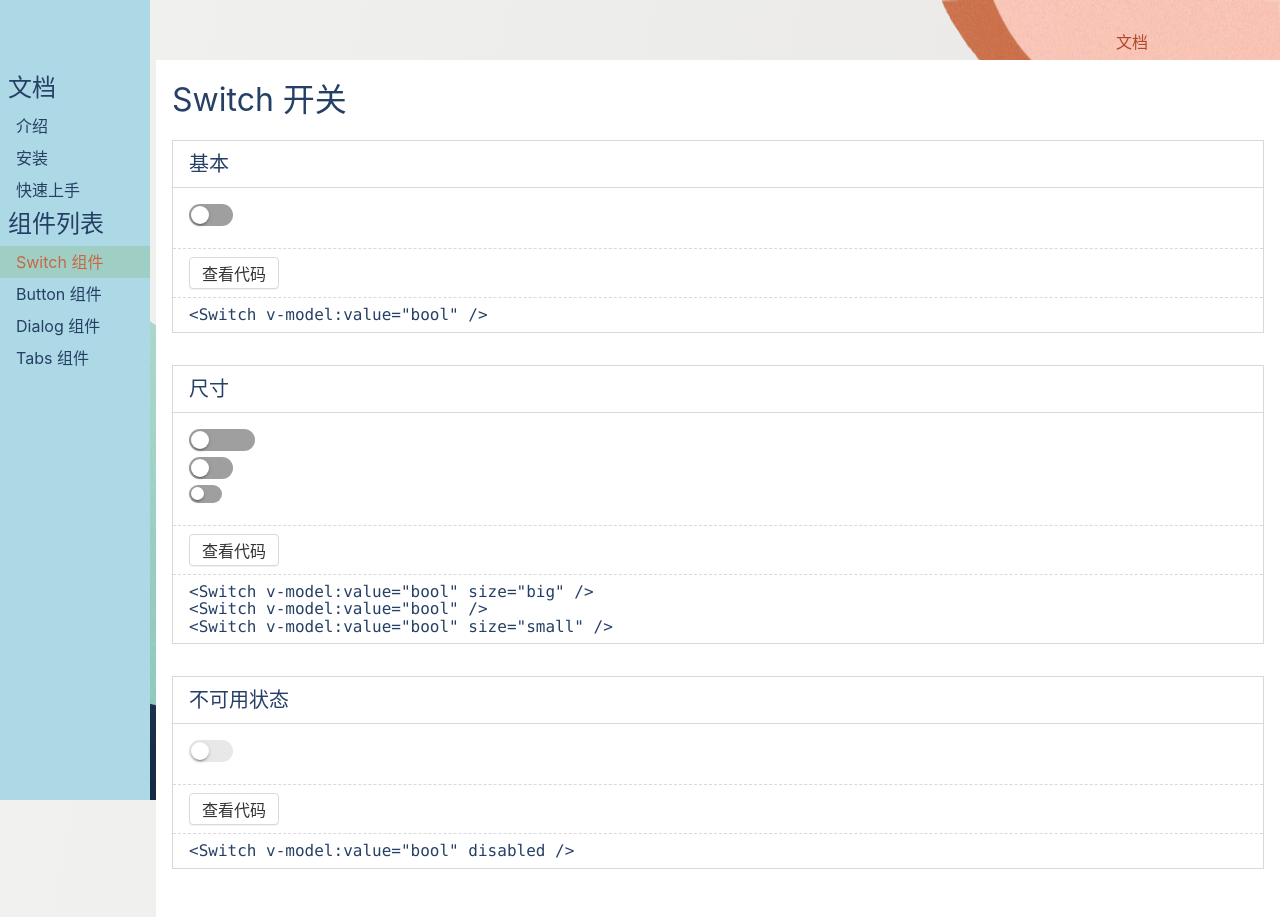
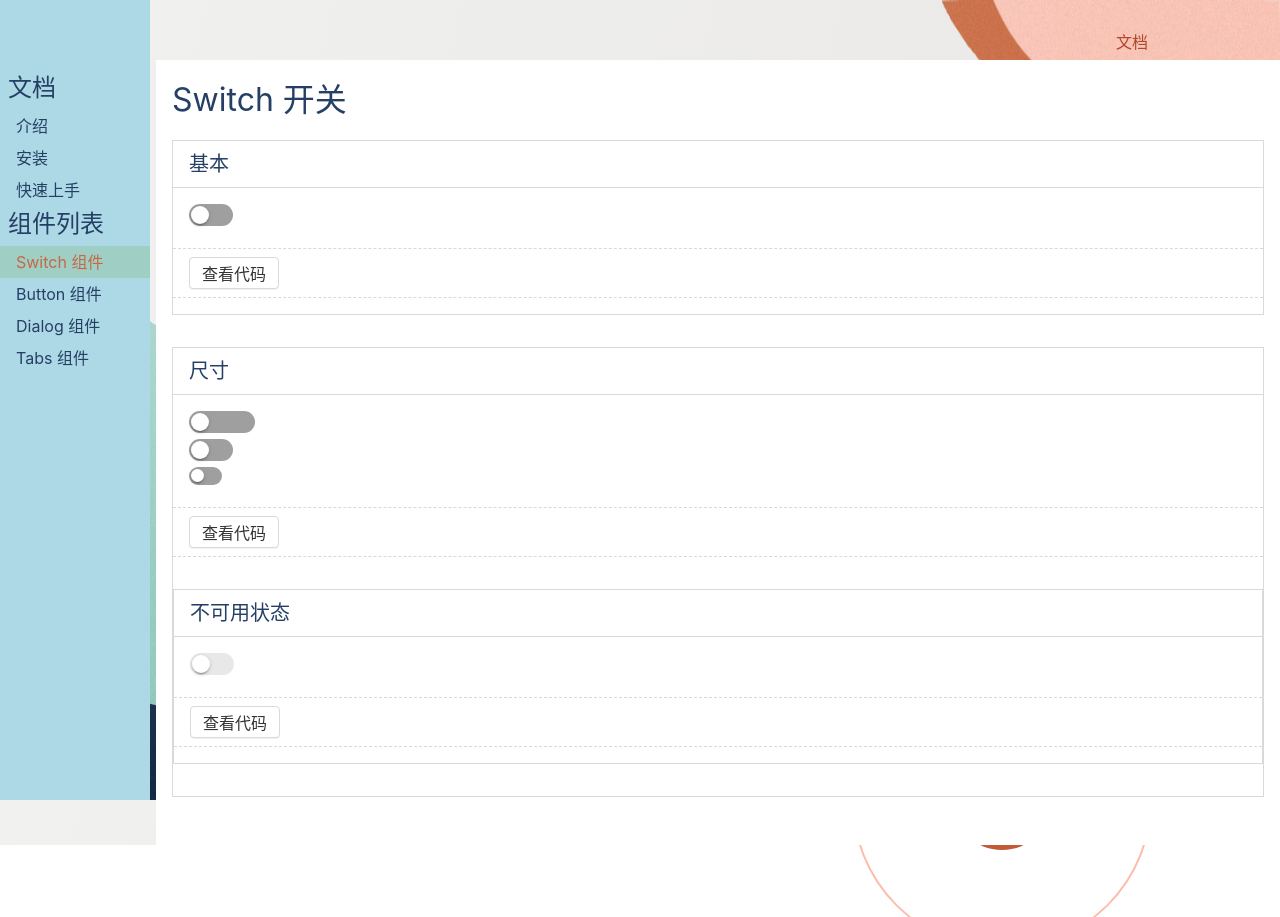
Before and after one commit to simple-ice/crisps-ui, a Vue app: page /#/doc/switch in a window 1280 px wide. After the commit the page ends 845 px from the top, so only its background shows below. Built offline with nearby package versions, Linux system fonts and the light colour scheme.

Commit message:
展示源代码

```diff
--- a/src/components/Switch1.demo.vue
+++ b/src/components/Switch1.demo.vue
@@ -1,5 +1,9 @@
+<demo>
+基本
+</demo>
+
 <template>
-<Switch v-model:value="bool" />
+    <Switch v-model:value="bool" />
 </template>
 
 <script lang="ts">
--- a/src/components/Switch2.demo.vue
+++ b/src/components/Switch2.demo.vue
@@ -1,9 +1,10 @@
+<demo>测试</demo>
 <template>
-<Switch v-model:value="bool1" size="big" />
-<br>
-<Switch v-model:value="bool2" />
-<br>
-<Switch v-model:value="bool3" size="small" />
+    <Switch v-model:value="bool1" size="big" />
+    <br />
+    <Switch v-model:value="bool2" />
+    <br />
+    <Switch v-model:value="bool3" size="small" />
 </template>
 
 <script lang="ts">
--- a/src/components/Switch3.demo.vue
+++ b/src/components/Switch3.demo.vue
@@ -1,5 +1,9 @@
+<demo>
+不可用状态
+</demo>
+
 <template>
-<Switch v-model:value="bool" disabled />
+    <Switch v-model:value="bool" disabled />
 </template>
 
 <script lang="ts">
--- a/src/components/demo/SwitchDemo.vue
+++ b/src/components/demo/SwitchDemo.vue
@@ -4,40 +4,37 @@
     <div class="demo">
         <h2>基本</h2>
         <div class="demo-component">
-            <Switch-1-demo />
+            <component :is="Switch1Demo" />
         </div>
         <div class="demo-actions">
             <Button>查看代码</Button>
         </div>
         <div class="demo-code">
-            <pre>&lt;Switch v-model:value="bool" /&gt;</pre>
+            <pre>{{Switch1Demo.__sourceCode}}</pre>
         </div>
     </div>
     <div class="demo">
         <h2>尺寸</h2>
         <div class="demo-component">
-            <Switch-2-demo />
-        </div>
-
-        <div class="demo-actions">
-            <Button>查看代码</Button>
-        </div>
-        <div class="demo-code">
-            <pre>&lt;Switch v-model:value="bool" size="big" /&gt;</pre>
-            <pre>&lt;Switch v-model:value="bool" /&gt;</pre>
-            <pre>&lt;Switch v-model:value="bool" size="small" /&gt;</pre>
-        </div>
-    </div>
-    <div class="demo">
-        <h2>不可用状态</h2>
-        <div class="demo-component">
-            <Switch-3-demo />
+            <component :is="Switch2Demo" />
         </div>
         <div class="demo-actions">
             <Button>查看代码</Button>
         </div>
         <div class="demo-code">
-            <pre>&lt;Switch v-model:value="bool" disabled /&gt;</pre>
+            <pre>{{Switch2Demo.__sourceCode}}</pre>
+        </div>
+        <div class="demo">
+            <h2>不可用状态</h2>
+            <div class="demo-component">
+                <component :is="Switch3Demo" />
+            </div>
+            <div class="demo-actions">
+                <Button>查看代码</Button>
+            </div>
+            <div class="demo-code">
+                <pre>{{Switch3Demo.__sourceCode}}</pre>
+            </div>
         </div>
     </div>
 </div>
@@ -53,15 +50,14 @@ import {
 } from "vue";
 export default {
     components: {
-        Button,
-        Switch1Demo,
-        Switch2Demo,
-        Switch3Demo
+        Button
     },
     setup() {
 
         return {
-
+            Switch1Demo,
+            Switch2Demo,
+            Switch3Demo
         };
     },
 };
--- a/vite.config.js
+++ b/vite.config.js
@@ -1,4 +1,19 @@
 import { md } from './plugins/md';
+import fs from 'fs';
+import {baseParse} from '@vue/compiler-core';
 export default {
-    plugins: [md()]
+    plugins: [md()],
+    vueCustomBlockTransforms: {
+      demo: (options) => {
+        const { code, path } = options
+        const file = fs.readFileSync(path).toString()
+        const parsed = baseParse(file).children.find(n => n.tag === 'demo')
+        const main = file.split(parsed.loc.source).join('').trim()
+        return `export default function (Component) {
+          Component.__sourceCode = ${
+          JSON.stringify(main)
+          }
+        }`.trim()
+      }
+    }
 }
```
